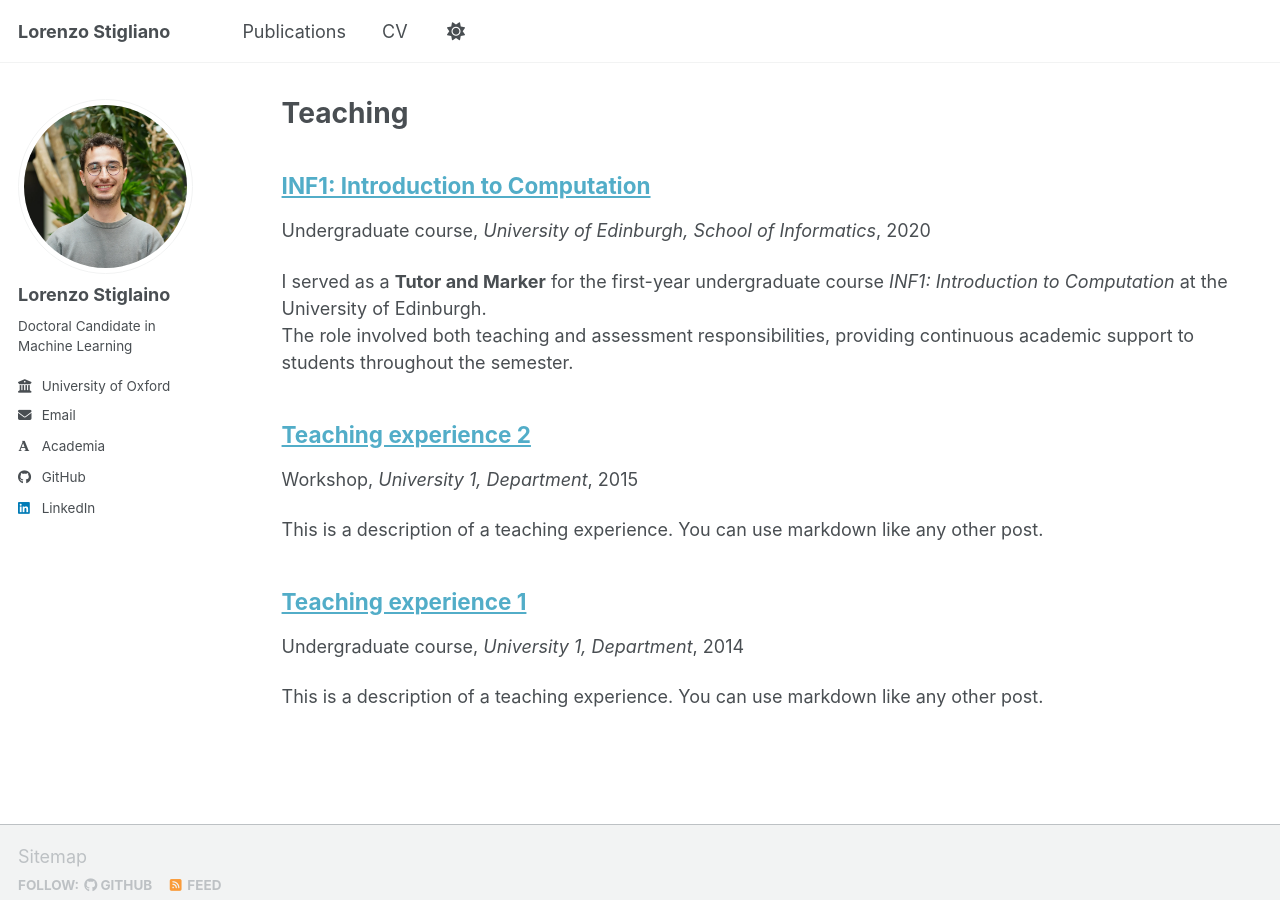
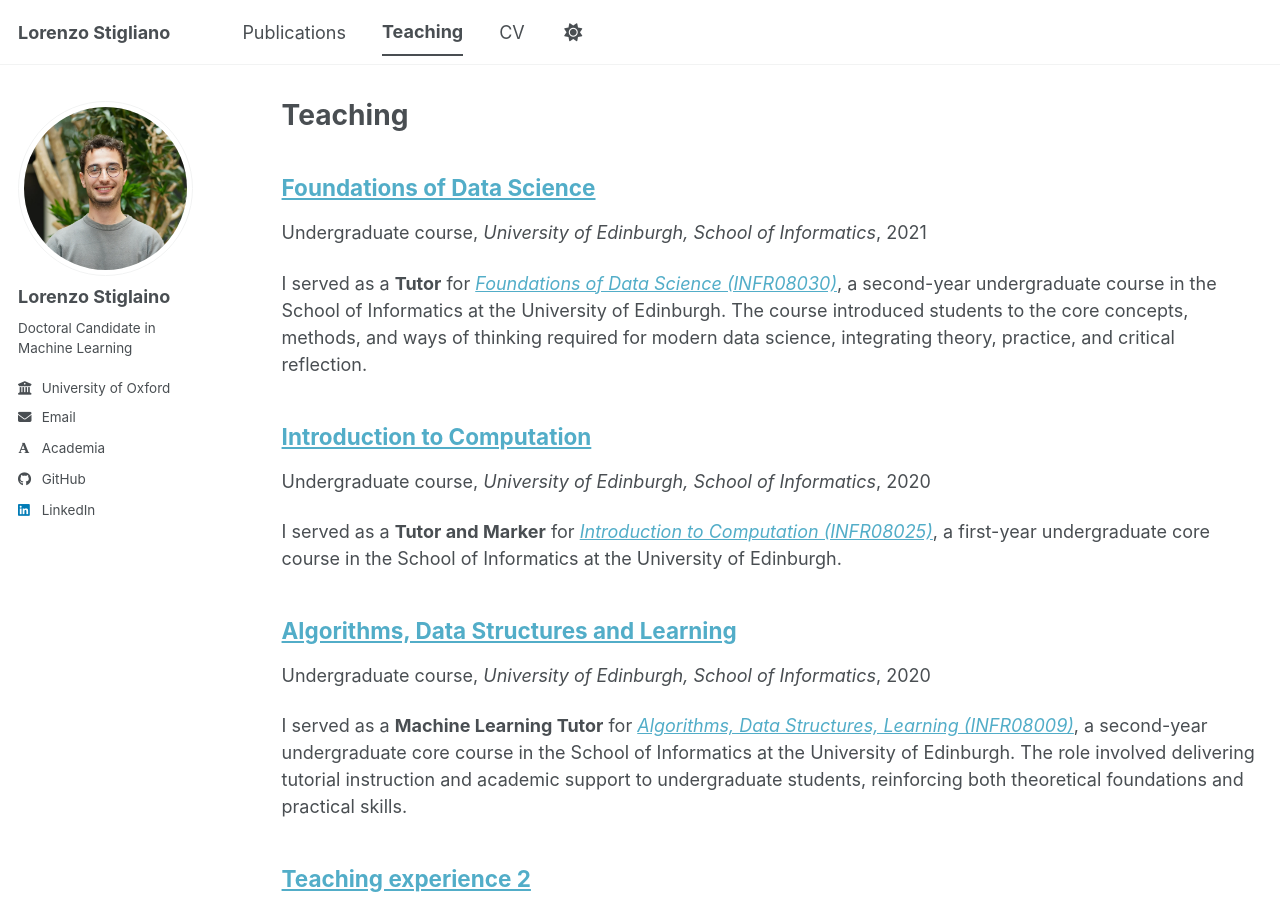
Before and after one commit to LorenzoStigliano/lorenzostigliano.github.io, a Jekyll site: the page built from _pages/teaching.html, in a window 1280 px wide and 900 px high. Built offline with Jekyll 4.4.1, drawn with Linux system fonts in a browser that asks for light colours; some web fonts are replaced; a script bundle is joined from its source files by our own code; library files that are not in the unit come from our copies.

Commit message:
adding teaching

```diff
--- a/_data/navigation.yml
+++ b/_data/navigation.yml
@@ -11,14 +11,14 @@ main:
   - title: "Publications"
     url: /publications/
 
+  - title: "Teaching"
+    url: /teaching/
+
   - title: "CV"
     url: /cv/
 
   # - title: "Talks"
   #   url: /talks/
 
-  # - title: "Teaching"
-  #   url: /teaching/
-
   # - title: "Blog Posts"
   #   url: /year-archive/
--- /dev/null
+++ b/_teaching/2020-fall-teaching.md
@@ -0,0 +1,46 @@
+---
+title: "Introduction to Computation"
+collection: teaching
+type: "Undergraduate course"
+permalink: /teaching/infr08025-introduction-to-computation
+venue: "University of Edinburgh, School of Informatics"
+date: 2020-09-01
+location: "Edinburgh, UK"
+---
+
+I served as a **Tutor and Marker** for [*Introduction to Computation (INFR08025)*](https://www.drps.ed.ac.uk/18-19/dpt/cxinfr08009.htm), a first-year undergraduate core course in the School of Informatics at the University of Edinburgh.
+
+Responsibilities
+======
+- Led weekly tutorial sessions, supporting students with formative problem sets and core conceptual material
+- Provided continuous academic support and detailed feedback throughout the semester
+- Marked coursework and assessments, contributing to both formative and summative evaluation
+- Assisted students in developing problem decomposition, abstraction, and precise reasoning skills
+
+Course Overview
+======
+The course introduces foundational concepts of **programming, computation, and formal reasoning**, using a functional programming paradigm and formal models of computation.
+Teaching integrates programming practice with logical and mathematical reasoning, enabling students to specify, model, and solve small-scale problems at an abstract level.
+
+
+Core Technical Topics
+======
+
+**1. Programming and Functional Concepts**
+- Functional programming using **Haskell**
+- Functions and data structures, including lists and trees
+- Case analysis, recursion, and higher-order functions
+- Basic searching and sorting algorithms
+- Program documentation, testing, and debugging
+
+**2. Computation and Logic**
+- Finite-state machines as models of computation
+  - Deterministic and non-deterministic automata
+  - Regular expressions and acceptors
+- Propositional logic
+  - Truth tables, satisfiability, and deduction
+- Use of sets, functions, and relations to model computational systems
+
+Supervision
+======
+Teaching activities were carried out under the supervision of **Dr. Philip Wadler**.
--- a/_teaching/2020-spring-teaching.md
+++ b/_teaching/2020-spring-teaching.md
@@ -1,29 +1,46 @@
 ---
-title: "INF1: Introduction to Computation"
+title: "Algorithms, Data Structures and Learning"
 collection: teaching
 type: "Undergraduate course"
-permalink: /teaching/inf1-introduction-to-computation
+permalink: /teaching/infr08009-informatics-2b
 venue: "University of Edinburgh, School of Informatics"
-date: 2020-09-01
+date: 2020-01-01
 location: "Edinburgh, UK"
 ---
 
-I served as a **Tutor and Marker** for the first-year undergraduate course *INF1: Introduction to Computation* at the University of Edinburgh.
-The role involved both teaching and assessment responsibilities, providing continuous academic support to students throughout the semester.
+I served as a **Machine Learning Tutor** for [*Algorithms, Data Structures, Learning (INFR08009)*](https://www.drps.ed.ac.uk/18-19/dpt/cxinfr08009.htm), a second-year undergraduate core course in the School of Informatics at the University of Edinburgh. The role involved delivering tutorial instruction and academic support to undergraduate students, reinforcing both theoretical foundations and practical skills.
 
 Responsibilities
 ======
-- Led weekly tutorial sessions, guiding students through problem sets and core theoretical concepts
-- Provided detailed, formative feedback on coursework and assessments
-- Supported students’ transition to university-level computer science through one-to-one academic guidance
+- Led weekly tutorial sessions for second-year undergraduates, supporting problem-solving and conceptual understanding
+- Delivered course material to two tutorial groups of approximately 10 students each
+- Provided guidance on coursework, assignments, and exam preparation
+- Supported students in connecting algorithmic concepts with learning-based methods
 
-Course Content
+Course Overview
 ======
-The course focused on **functional programming**, with an emphasis on:
-- Functional abstraction and recursion
-- Type systems and program correctness
-- Programming in **Haskell**
+This course introduced **key symbolic and numerical data structures and algorithms**, with learning methods providing a unifying application context.
+Students extended their programming skills in **Java** and **MATLAB**, with examples drawn from across Informatics.
+
+Core Technical Topics
+======
+
+**1. Algorithms and Data Structures**
+- Asymptotic analysis of algorithms
+- Sequential data structures
+- Searching techniques, including hashing, AVL trees, heaps
+- Sorting algorithms, including mergesort, heapsort, and quicksort
+- Web-scale algorithms
+- Graph algorithms and representations
+
+**2. Learning and Machine Learning**
+- Statistical pattern recognition and machine learning
+- Multidimensional data analysis
+- Discrete data and Naive Bayes classifiers
+- Modelling continuous data: nearest neighbours and clustering
+- Gaussian models and linear discriminants
+- Single- and multi-layer neural networks
 
 Supervision
 ======
-Teaching activities were carried out under the supervision of **Dr. Philip Wadler**.
+Teaching activities were carried out under the supervision of **Dr. Hiroshi Shimodaira**.
--- /dev/null
+++ b/_teaching/2021-spring-teaching.md
@@ -0,0 +1,45 @@
+---
+title: "Foundations of Data Science"
+collection: teaching
+type: "Undergraduate course"
+permalink: /teaching/infr08030-foundations-of-data-science
+venue: "University of Edinburgh, School of Informatics"
+date: 2021-01-01
+location: "Edinburgh, UK"
+---
+
+I served as a **Tutor** for [*Foundations of Data Science (INFR08030)*](https://www.drps.ed.ac.uk/20-21/dpt/cxinfr08030.htm), a second-year undergraduate course in the School of Informatics at the University of Edinburgh. The course introduced students to the core concepts, methods, and ways of thinking required for modern data science, integrating theory, practice, and critical reflection.
+
+Responsibilities
+======
+- Supported students during workshops and practical labs, assisting with both theoretical and programming-based exercises
+- Provided guidance on data analysis mini-projects, focusing on reproducibility, clarity of communication, and critical evaluation of results
+- Facilitated discussion-based sessions on real-world implications of data science and ethical considerations
+- Assisted students in developing strong analytical writing and scientific communication skills
+
+Course Overview
+======
+This course brought together **statistical, machine learning, and computational techniques** with practical data analysis workflows and critical thinking.
+Teaching combined lectures, workshops, and labs, with practical components using a **Python-based data science ecosystem**.
+
+Core Technical Topics
+======
+**1. Data Wrangling and Exploratory Data Analysis**
+- Working with tabular data
+- Descriptive statistics and data visualization
+- Linear regression and correlation
+- Clustering techniques
+
+**2. Supervised Machine Learning**
+- Classification methods
+- Linear and logistic regression
+- Generalization and regularization
+
+**3. Statistical Inference**
+- Randomness, simulation, and sampling
+- Confidence intervals and the law of large numbers
+- Randomized studies and hypothesis testing
+
+Supervision
+======
+Teaching activities were carried out under the supervision of **Dr David Sterratt**.
```
Also changed, not shown: _pages/cv.md (+2 -2 lines).
